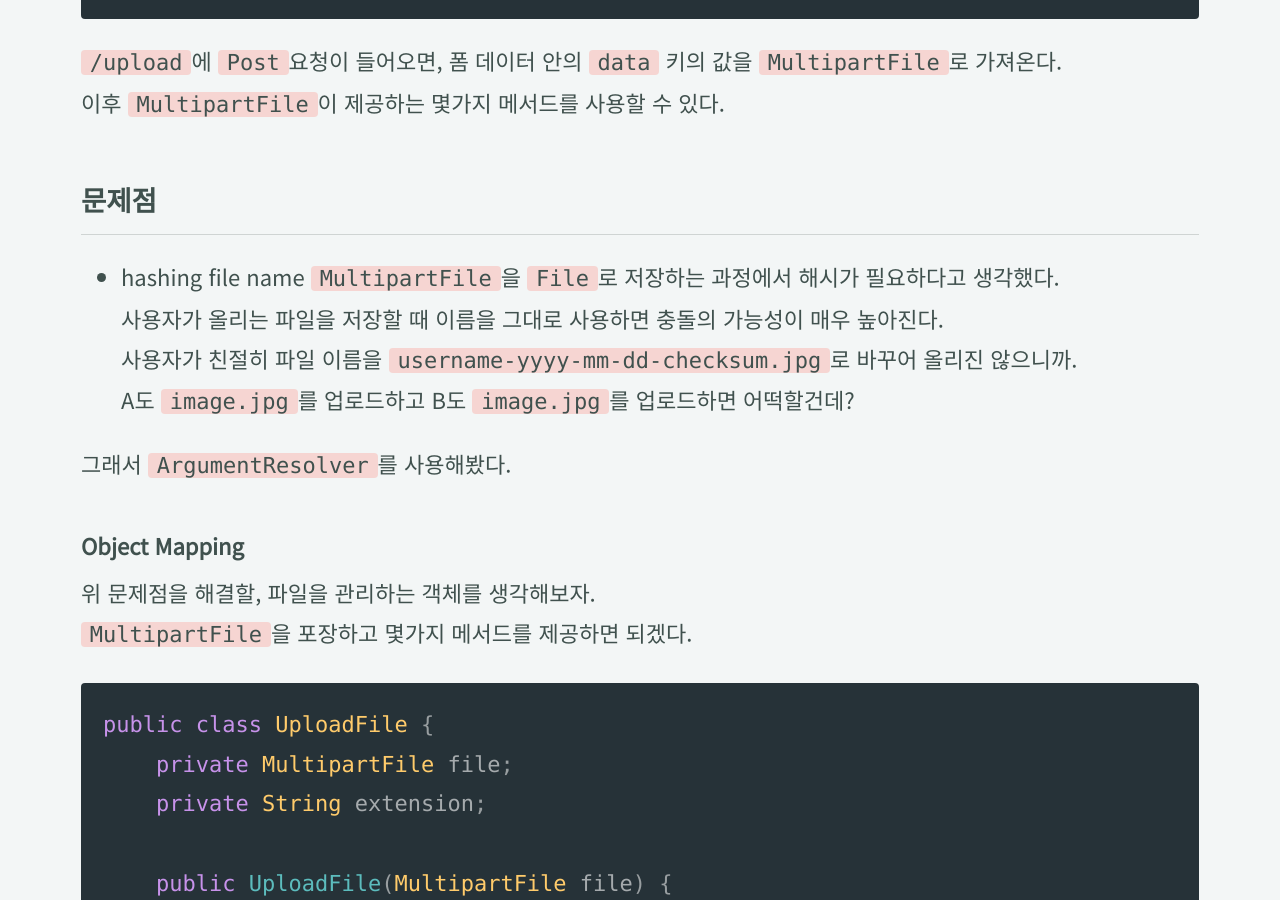
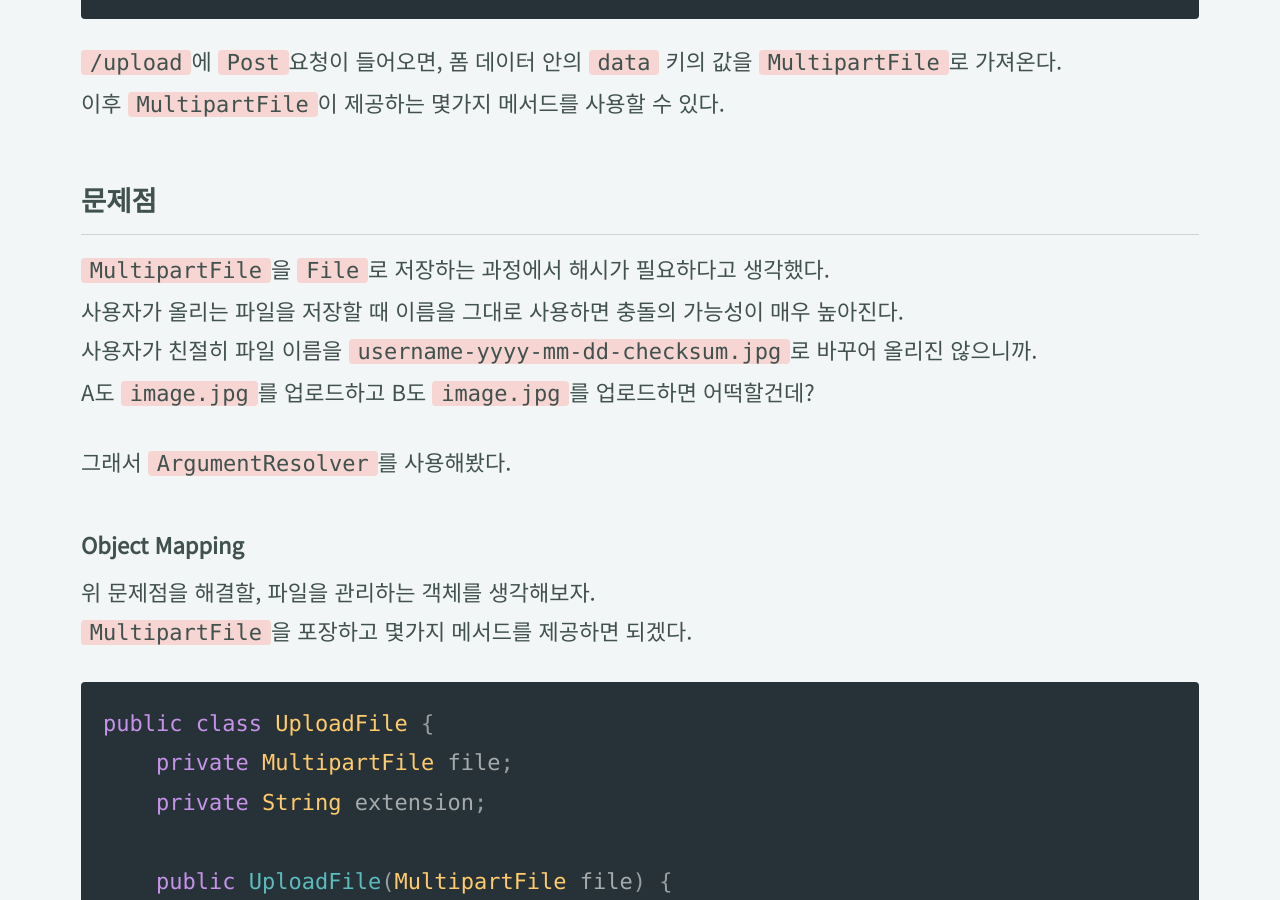
Before and after one commit to andole87/andole87.github.io, a Jekyll site: the page built from _posts/2019-08-16-spring-boot-file-upload.md, in a window 1280 px wide and 900 px high, scrolled down 1728 px. Built offline with Jekyll 4.4.1, drawn with Linux system fonts in a browser that asks for light colours; cached includes are drawn as plain includes; comment, search, counter and statistics services are not loaded.

Commit message:
edit post

```diff
--- a/_posts/2019-08-16-spring-boot-file-upload.md
+++ b/_posts/2019-08-16-spring-boot-file-upload.md
@@ -50,7 +50,6 @@ public class FileUploadController {
 이후 `MultipartFile`이 제공하는 몇가지 메서드를 사용할 수 있다.
 
 ## 문제점
-- hashing file name
 `MultipartFile`을 `File`로 저장하는 과정에서 해시가 필요하다고 생각했다.
 사용자가 올리는 파일을 저장할 때 이름을 그대로 사용하면 충돌의 가능성이 매우 높아진다.
 사용자가 친절히 파일 이름을 `username-yyyy-mm-dd-checksum.jpg`로 바꾸어 올리진 않으니까.
```
